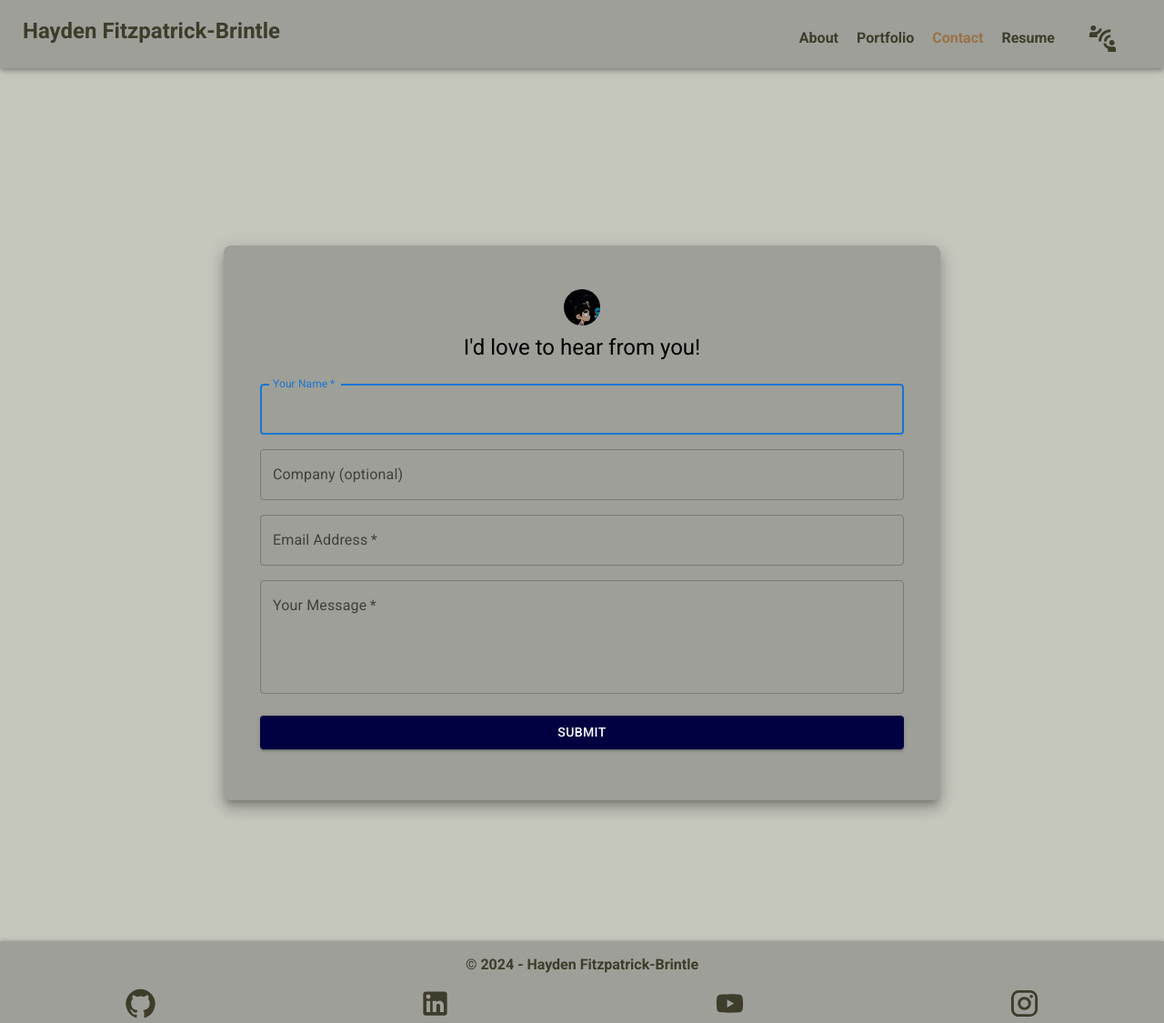
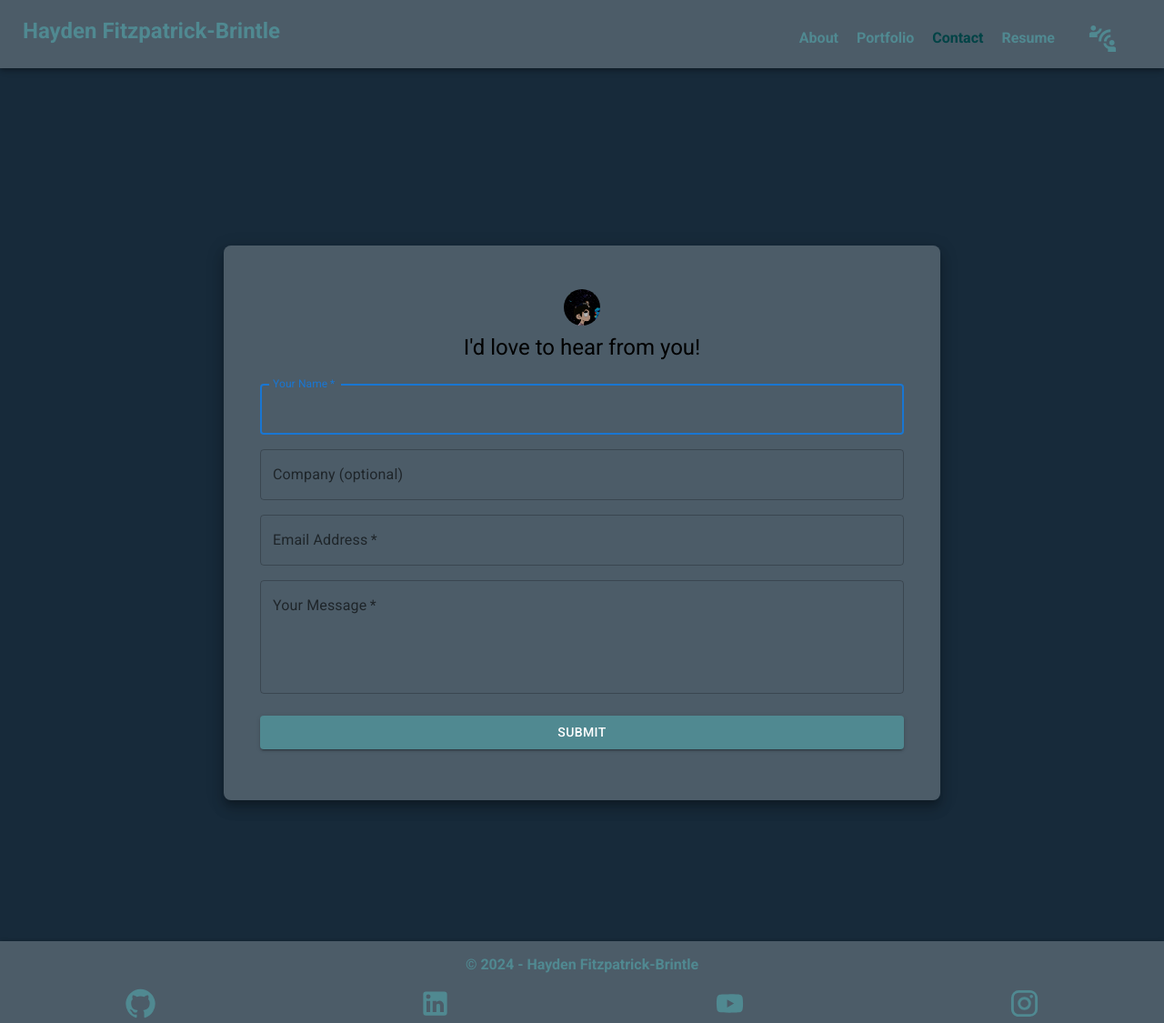
Before and after one commit to haydencfb/personal-portfolio, a React (Vite) app: page /Contact in a window 1280 px wide. Shown: the whole page at 91% size. Built offline with nearby package versions, Linux system fonts and the light colour scheme.

Commit message:
color changes

```diff
--- a/src/app.css
+++ b/src/app.css
@@ -12,6 +12,13 @@
 
     --primary-orange: #994930;
     --secondary-orange: #B88672;
+
+    --primary-color: #172A3A;
+    --accent-color: #508991;
+    --terciary-color: #004346;
+    --pink: #81717A;
+    --white: #F2F4F3;
+    --grey: #4C5C68;
 }
 
 /* Global CSS */
@@ -20,7 +27,7 @@ html, body, main, #root {
     margin: 0;
     padding: 0;
     box-sizing: border-box;
-    background: var(--primary-grey);
+    background: var(--primary-color);
     font-family: 'Roboto', sans-serif;
     display: flex;
     flex-direction: column;
@@ -33,7 +40,8 @@ main {
 }
 
 footer {
-    background-color: var(--secondary-grey);
+    background-color: var(--grey);
+    /* background-color: black; */
     margin-top: auto;
     width: 100%;
     box-shadow: 0px -2px 4px -1px rgba(0, 0, 0, 0.2);
--- a/src/components/1. Header/Header.jsx
+++ b/src/components/1. Header/Header.jsx
@@ -81,7 +81,7 @@ export default function Header(props) {
         <AppBar
         position="fixed"
         sx={{
-          backgroundColor: `var(--secondary-grey)`,
+          backgroundColor: `var(--grey)`,
           height: `75px`
         }}>
           <Grid
@@ -104,7 +104,7 @@ export default function Header(props) {
                 <Tooltip title="Open Menu">
                   <IconButton
                     sx={{
-                      color: `var(--secondary-green)`,
+                      color: `var(--accent-color)`,
                       padding: `25px`
                     }}
                     aria-controls={open ? 'basic-menu' : undefined}
@@ -243,7 +243,7 @@ export default function Header(props) {
 
                   <IconButton
                     sx={{
-                      color: `var(--secondary-green)`,
+                      color: `var(--accent-color)`,
                       padding: `25px`
                     }}
                     aria-controls={open ? 'basic-menu' : undefined}
@@ -303,7 +303,7 @@ export default function Header(props) {
                 <Tooltip title="Open Menu">
                   <IconButton
                     sx={{
-                      color: `var(--secondary-green)`,
+                      color: `var(--accent-color)`,
                       padding: `25px`
                     }}
                     aria-controls={open ? 'basic-menu' : undefined}
--- a/src/components/1. Header/header.module.css
+++ b/src/components/1. Header/header.module.css
@@ -1,18 +1,9 @@
-:root {
-    --primary-green: #82896E;
-    --secondary-green: #264025;
-    --primary-brown: #977347;
-    --secondary-brown: #4C3A1A;
-    --primary-grey: #DDCBB7;
-    --secondary-grey: #9E9F98;
-}
-
 .headerH1 {
-    color: var(--secondary-green);
+    color: var(--accent-color);
 }
 
 .headerH2 {
-    color: var(--secondary-green);
+    color: var(--accent-color);
     font-size: 15px;
 }
 
@@ -27,19 +18,19 @@
 }
 
 .headerLink {
-    color: var(--secondary-green);
+    color: var(--accent-color);
     text-decoration: none;
     padding: 10px;
     font-weight: bold;
 }
 
 .headerLink:hover {
-    color: var(--primary-brown);
+    color: var(--terciary-color);
     text-decoration: none;
 }
 
 .headerLinkActive {
-    color: var(--primary-brown);
+    color: var(--terciary-color);
     text-decoration: none;
     padding: 10px;
     font-weight: bold;
--- a/src/components/2. About/about.module.css
+++ b/src/components/2. About/about.module.css
@@ -1,5 +1,5 @@
 .aboutH1 {
-    color: var(--secondary-green);
+    color: var(--accent-color);
 }
 
 .aboutImg {
@@ -13,16 +13,17 @@
 }
 
 .nameH2 {
+    color: var(--accent-color);
     margin: 0px;
 }
 
 .webDevH1 {
-    color: var(--secondary-green);
+    color: var(--accent-color);
     font-size: clamp(3rem, 8vw, 10rem);
     margin: 0px;
 }
 
 .paragraph {
-    color: var(--secondary-green);
+    color: var(--accent-color);
     font-size: 20px;
 }
--- a/src/components/3. Portfolio/portfolio.module.css
+++ b/src/components/3. Portfolio/portfolio.module.css
@@ -1,6 +1,6 @@
 .portfolioH1 {
     text-align: center;
-    color: var(--secondary-green);
+    color: var(--accent-color);
 }
 
 .portfolioLogo {
@@ -10,7 +10,7 @@
 
 .portfolioLink {
     text-decoration: none;
-    color: var(--secondary-green);
+    color: var(--accent-color);
 }
 
 .portfolioCard {
--- a/src/components/4. Contact/Contact.jsx
+++ b/src/components/4. Contact/Contact.jsx
@@ -71,7 +71,7 @@ return (
     >
     <Box className="name"
         sx={{
-        backgroundColor: "var(--secondary-grey)",
+        backgroundColor: "var(--grey)",
         padding: 5,
         display: "flex",
         flexDirection: "column",
@@ -146,9 +146,9 @@ return (
             sx={{
             mt: 3,
             mb: 2,
-            backgroundColor: "#010041",
+            backgroundColor: 'var(--accent-color)',
             // example of using pseudo classes inside the sx prop:
-            "&:hover": { backgroundColor: "green" },
+            "&:hover": { backgroundColor: "var(--terciary-color)" },
             }}
         >
             Submit
--- a/src/components/5. Resume/resume.module.css
+++ b/src/components/5. Resume/resume.module.css
@@ -1,6 +1,6 @@
 .resumeH1 {
     text-align: center;
-    color: var(--secondary-green);
+    color: var(--accent-color);
 }
 
 .resumeUl {
@@ -13,13 +13,13 @@
 }
 
 .resumeLi {
-    color: var(--secondary-green);
+    color: var(--accent-color);
     font-size: clamp(1rem, 1.5vw, 3rem);
     padding: 5px;
 }
 
 .resumeButton {
-    color: var(--secondary-green);
+    color: var(--accent-color);
     font-weight: bold;
     background-color: var(--secondary-grey);
     border-radius: 5px;
--- a/src/components/6. Footer/footer.module.css
+++ b/src/components/6. Footer/footer.module.css
@@ -1,9 +1,9 @@
 .footer {
-    color: var(--secondary-green);
+    color: var(--accent-color);
     text-align: center;
     font-weight: bold;
 }
 
 .footerButton {
-    color: var(--secondary-green);
+    color: var(--accent-color);
 }
```
Also changed, not shown: 1 other file (tests, documents, lock files or other folders).
